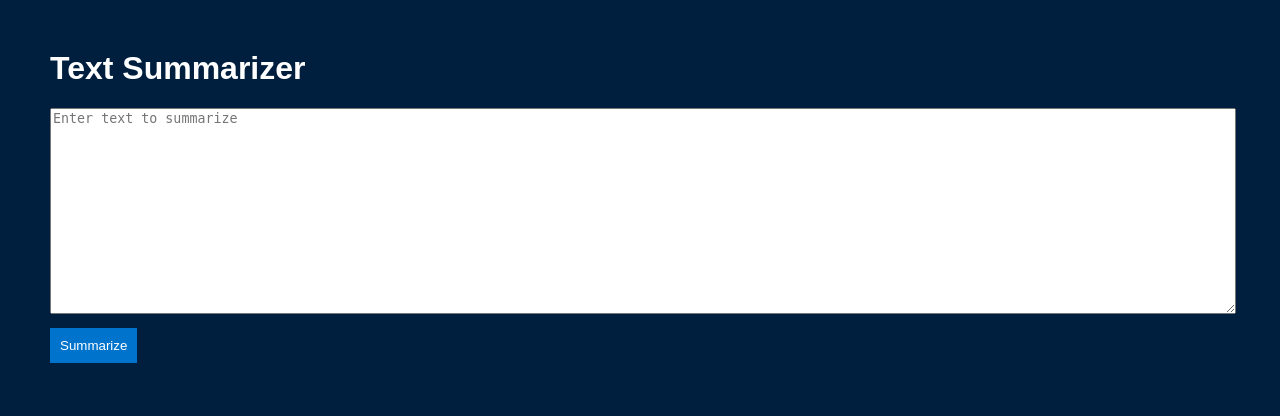
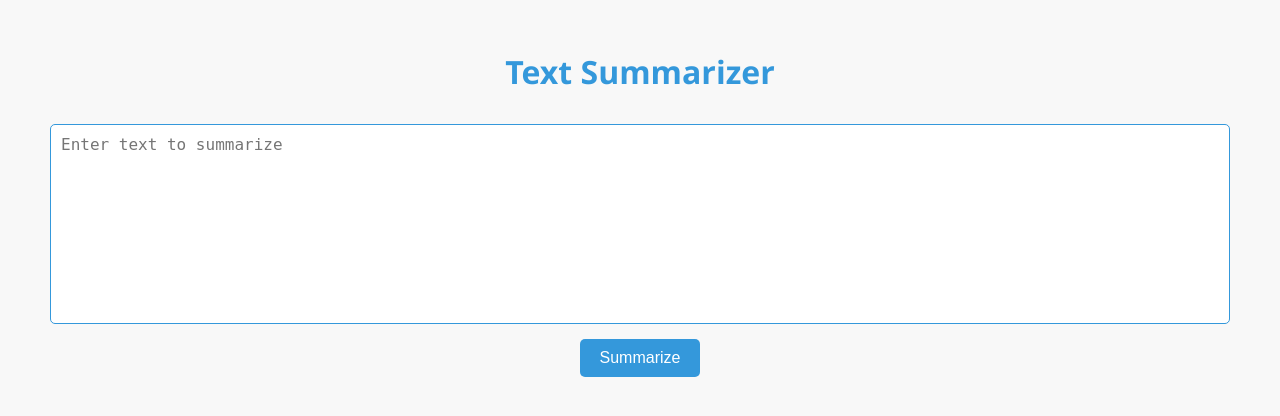
Before and after one commit to RajendraVechalapu/AIFlaskApp, a FastAPI app: page / in a window 1280 px wide. Shown: the top 416 px of the page. Run offline with FastAPI, Linux system fonts and the light colour scheme.

Commit message:
further changes

```diff
--- a/templates/index.html
+++ b/templates/index.html
@@ -1,28 +1,48 @@
 <!DOCTYPE html>
-<html>
+<html lang="en">
 <head>
-    <title>AI Text Summarizer</title>
+    <meta charset="UTF-8">
+    <meta name="viewport" content="width=device-width, initial-scale=1.0">
+    <title>AI Text Summarizer(Trial)</title>
     <style>
         body {
-            background-color: #001f3f;
-            color: #ffffff;
-            font-family: Arial, sans-serif;
+            background-color: #f8f8f8;
+            color: #333;
+            font-family: 'Segoe UI', Tahoma, Geneva, Verdana, sans-serif;
             margin: 50px;
+            text-align: center;
+        }
+        h1 {
+            color: #3498db;
         }
         textarea {
             width: 100%;
             height: 200px;
-            margin-bottom: 10px;
+            margin: 10px 0;
+            padding: 10px;
+            box-sizing: border-box;
+            border: 1px solid #3498db;
+            border-radius: 5px;
+            font-size: 16px;
+            resize: none;
         }
         button {
-            padding: 10px;
-            background-color: #0074cc;
+            padding: 10px 20px;
+            background-color: #3498db;
             color: #ffffff;
             border: none;
             cursor: pointer;
+            font-size: 16px;
+            border-radius: 5px;
+        }
+        #loading {
+            display: none;
+            margin-top: 20px;
+            font-size: 18px;
         }
         #summary {
             margin-top: 20px;
+            font-size: 16px;
             white-space: pre-line;
         }
     </style>
@@ -33,7 +53,7 @@
         <textarea id="text" name="text" placeholder="Enter text to summarize"></textarea><br>
         <button type="button" onclick="summarize()">Summarize</button>
     </form>
-    <div id="loading" style="display: none;">Please wait...</div>
+    <div id="loading">Please wait...</div>
     <div id="summary"></div>
 
     <script>
```
